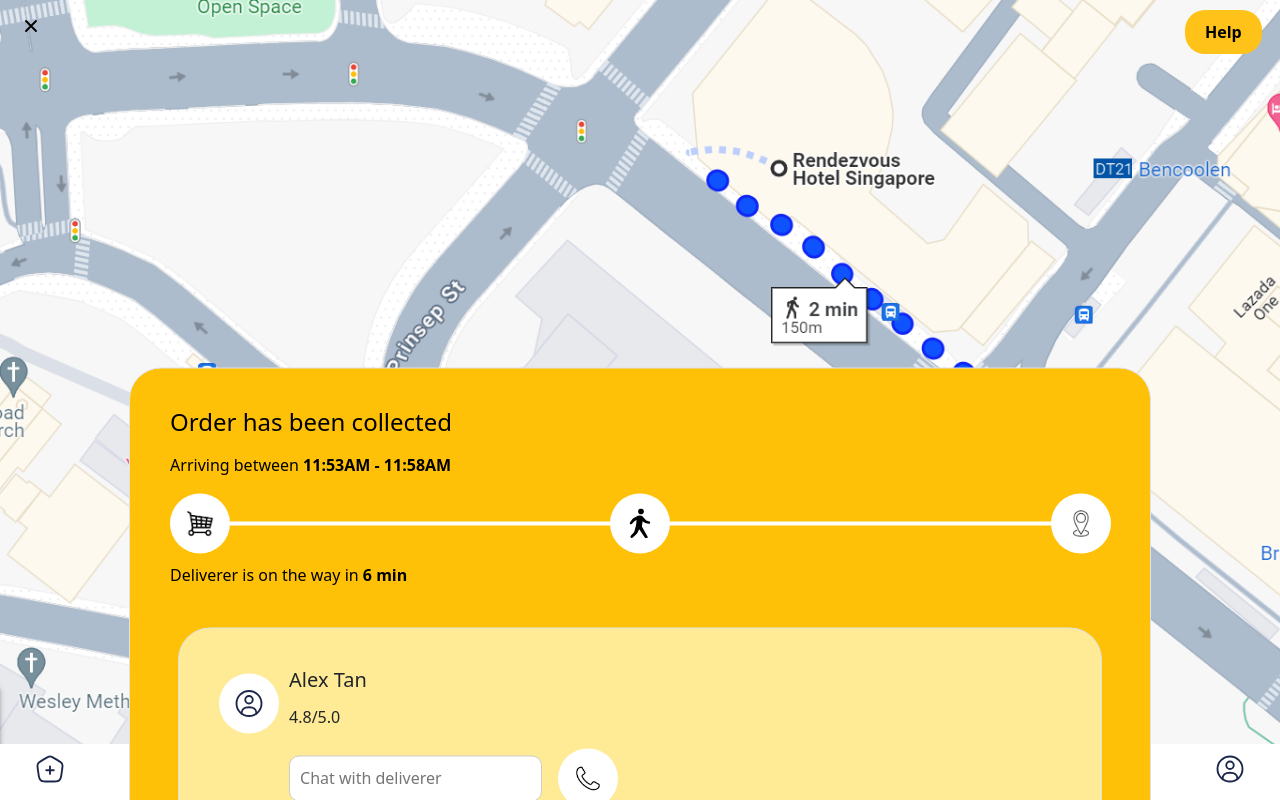
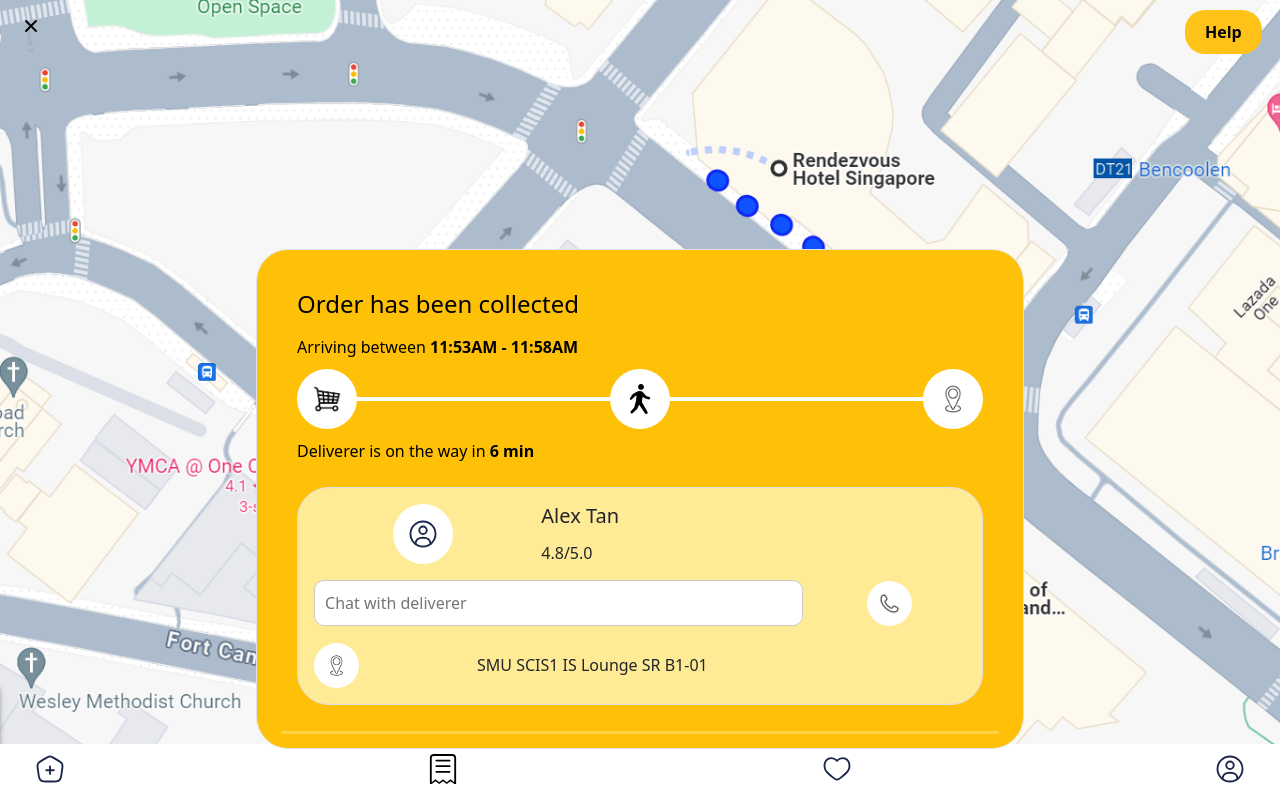
Before and after one commit to bel-bel159/CS206_MealMate, a React (Vite) app in the folder mealmateFrontend/: page /track in a window 1280 px wide. Both pictures are taken after a click on the button "View All Details". Shown: the top 800 px of the page. Built offline with nearby package versions, Linux system fonts and the light colour scheme.

Commit message:
fixed matthews track.jsx
fix the look after pressing view all details

```diff
--- a/mealmateFrontend/src/Cart.jsx
+++ b/mealmateFrontend/src/Cart.jsx
@@ -71,22 +71,29 @@ const Cart = () => {
                       <p>Tomato Soup Base</p>
                     </div>
 
-                    {/* View Button */}
-                    <button style={{
-                      padding: '10px 20px',
-                      cursor: 'pointer',
-                      backgroundColor: '#FFC218',
-                      borderRadius: '20px',
-                      border: 'none',
-                      fontWeight: 'bold',
-                      marginRight: '10px'
-                    }} onClick={() => navigate('/checkout')}>
-                      View
-                    </button>
+                    {/* Price */}
+                    <div style={{ display: 'flex', flexDirection: 'column', alignItems: 'flex-end', justifyContent: 'center', marginRight: '10px', fontWeight: 'bold', fontSize: '20px' }}>
+                    <h4 style={{ fontWeight: 'bold', fontSize: '20px' }}>$ 10.00</h4>
+                    </div>
                   </div>
                 ))}
                 {/* Horizontal Line */}
                 <hr style={{ width: '100%', color: '#FFC218', marginTop: '10px' }} />
+                {/* Checkout Button */}
+                <button style={{
+                    padding: '10px 20px',
+                    cursor: 'pointer',
+                    backgroundColor: '#FFC218',
+                    borderRadius: '20px',
+                    border: 'none',
+                    fontWeight: 'bold',
+                    position: 'absolute',
+                    bottom: '80px',
+                    left : '50%',
+                    transform: 'translateX(-50%)'
+                }} onClick={() => navigate('/checkout')}>
+                    Checkout
+                </button>
               </div>
             ) : (
                 <div style={{ display: 'flex', flexDirection: 'column', alignItems: 'center', justifyContent: 'center', width: '100%', padding: '20px' }}>
--- a/mealmateFrontend/src/Track.jsx
+++ b/mealmateFrontend/src/Track.jsx
@@ -20,7 +20,6 @@ const Circle = ({ src }) => (
             alignItems: "center",
             justifyContent: "center",
             backgroundColor: "#fff",
-            marginTop: src === user ? "-130px" : 0
         }}
     >
         {src === walking ? (
@@ -32,6 +31,40 @@ const Circle = ({ src }) => (
         ) : (
             <img src={src} alt="icon" style={{ maxWidth: "50%", maxHeight: "50%" }} />
         )}
+    </div>
+);
+
+const PhoneCircle = ({ src }) => (
+    <div
+        style={{
+            width: "45px",
+            height: "45px",
+            borderRadius: "50%",
+            overflow: "hidden",
+            display: "flex",
+            alignItems: "center",
+            justifyContent: "center",
+            backgroundColor: "#fff",
+        }}
+    >
+        <img src={src} alt="icon" style={{ maxWidth: "50%", maxHeight: "50%" }} />
+    </div>
+);
+
+const LocationCircle = ({ src }) => (
+    <div
+        style={{
+            width: "45px",
+            height: "45px",
+            borderRadius: "50%",
+            overflow: "hidden",
+            display: "flex",
+            alignItems: "center",
+            justifyContent: "center",
+            backgroundColor: "#fff",
+        }}
+    >
+        <img src={src} alt="icon" style={{ maxWidth: "50%", maxHeight: "50%" }} />
     </div>
 );
 
@@ -117,24 +150,25 @@ const Track = () => {
                 {/* Order collected box */}
                 <div
                     className="order-collected-box"
-                    style={{ position: "absolute", transform: "translateY(50%)" }}
+                    style={{ position: "absolute", transform: "translateY(50%)", maxHeight: "450px" }}
                 >
-                    <div className="card mb-3 mt-4 text-bg-warning mx-4 p-4 border rounded-5">
+                    <div className="card mb-3 mt-4 text-bg-warning mx-4 p-4 border rounded-5 overflow-auto" style={{maxHeight:"500px"}}>
                         <div className="row g-0">
-                            <div className="col-9">
+                            <div>
                                 <div className="card-body">
+                                    <div className="row g-0">
                                         <h4 className="card-title">Order has been collected</h4>
                                         <p className="card-text pt-2">
                                             Arriving between <strong>11:53AM - 11:58AM</strong>
                                             <small className="text-body-secondary"></small>
                                         </p>
-                                    <div
+                                    </div>
+                                    <div className="row g-0"
                                         style={{
                                             display: "flex",
                                             alignItems: "center",
                                             justifyContent: "space-between",
                                             margin: "10px auto",
-                                            width: "135%"
                                         }}
                                     >
                                         <Circle src={cart} />
@@ -144,41 +178,36 @@ const Track = () => {
                                         <Circle src={location} />
                                     </div>
 
+                                    <div className="row g-0">
                                         <p className="card-text">
                                             Deliverer is on the way in <strong>6 min</strong>
                                             <small className="text-body-secondary"></small>
                                         </p>
                                     </div>
-                            </div>
-                            {/* Deliverer details */}
-                            {showDetails && (
-                                <div>
+                                    {showDetails && (<div className="row g-0">
                                         <div
-                                        className="card mb-4 mt-4 mx-4 p-4 border rounded-5"
-                                        style={{ backgroundColor: "#ffea96" }}
+                                            className="card mt-4 border rounded-5 w-100"
+                                            style={{backgroundColor: "#ffea96"}}
                                         >
-                                        <div className="row g-0">
-                                            <div className="col-9">
                                             <div
                                                 className="card-body"
-                                                    style={{ display: "flex", alignItems: "center" }}
+                                                style={{alignItems: "center"}}
                                             >
-                                                    <Circle src={user} />
-                                                    <div style={{ marginLeft: "10px" }} >
+                                                <div className="row g-0 mb-3">
+                                                    <div className="col-4 d-flex justify-content-center">
+                                                        <Circle src={user}/>
+                                                    </div>
+                                                    <div className="col-7" style={{marginLeft: "10px"}}>
                                                         <h5 className="card-title">Alex Tan</h5>
                                                         <h6 className="card-text pt-2">
                                                             4.8/5.0<small className="text-body-secondary"></small>
                                                         </h6>
-
+                                                    </div>
+                                                </div>
                                                 {/* Typable box with button */}
-                                                        <div
-                                                            style={{
-                                                                display: "flex",
-                                                                flexDirection: "column", // Adjusted to display items vertically
-                                                                marginTop: "20px"
-                                                            }}
-                                                        >
-                                                            <div style={{ display: "flex", alignItems: "center" }}>
+                                                <div className="row g-0">
+                                                    <div style={{display: "flex", alignItems: "center"}}>
+                                                        <div className="col-9">
                                                             <input
                                                                 type="text"
                                                                 placeholder="Chat with deliverer"
@@ -186,9 +215,12 @@ const Track = () => {
                                                                     padding: "10px",
                                                                     flex: 1,
                                                                     borderRadius: "10px",
-                                                                        border: "1px solid #ccc"
+                                                                    border: "1px solid #ccc",
+                                                                    width: "100%"
                                                                 }}
                                                             />
+                                                        </div>
+                                                        <div className="col-3 d-flex justify-content-center">
                                                             <button
                                                                 style={{
                                                                     background: "none",
@@ -197,24 +229,27 @@ const Track = () => {
                                                                     marginLeft: "10px",
                                                                 }}
                                                             >
-                                                                    <Circle src={phone} />
+                                                                <PhoneCircle src={phone}/>
                                                             </button>
                                                         </div>
-                                                            <div style={{ display: "flex", alignItems: "center" }}>
-                                                                <Circle src={location} />
-                                                                <span style={{ marginLeft: "10px" }}>
-                                                                    SMU SCIS1 IS Lounge SR B1-01, <br />
-                                                                    80 Stamford Rd, Singapore 178902
-                                                                </span>
+                                                    </div>
+                                                </div>
+                                                <div className="row g-0 mt-3">
+                                                    <div style={{display: "flex", alignItems: "center"}}>
+                                                        <div className="col-3">
+                                                            <LocationCircle src={location}/>
+                                                        </div>
+                                                        <div className="col-9">
+                                                            <span className="fs-6"> SMU SCIS1 IS Lounge SR B1-01</span>
                                                         </div>
                                                     </div>
                                                 </div>
                                             </div>
                                         </div>
+                                    </div>)}
                                 </div>
+
                             </div>
-                                </div>
-                            )}
                             <hr
                                 style={{
                                     width: "100%",
```
Lines whose indentation alone changed are shown as unchanged.
